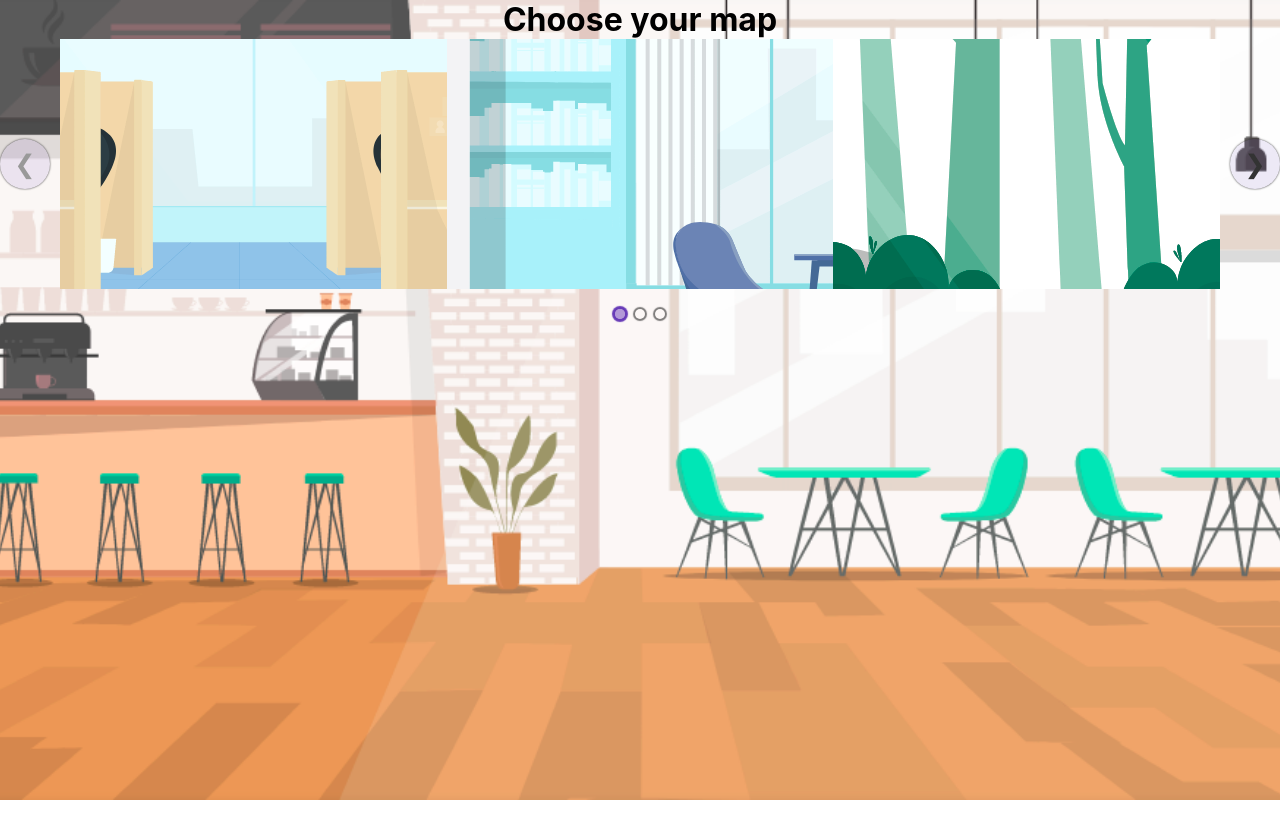
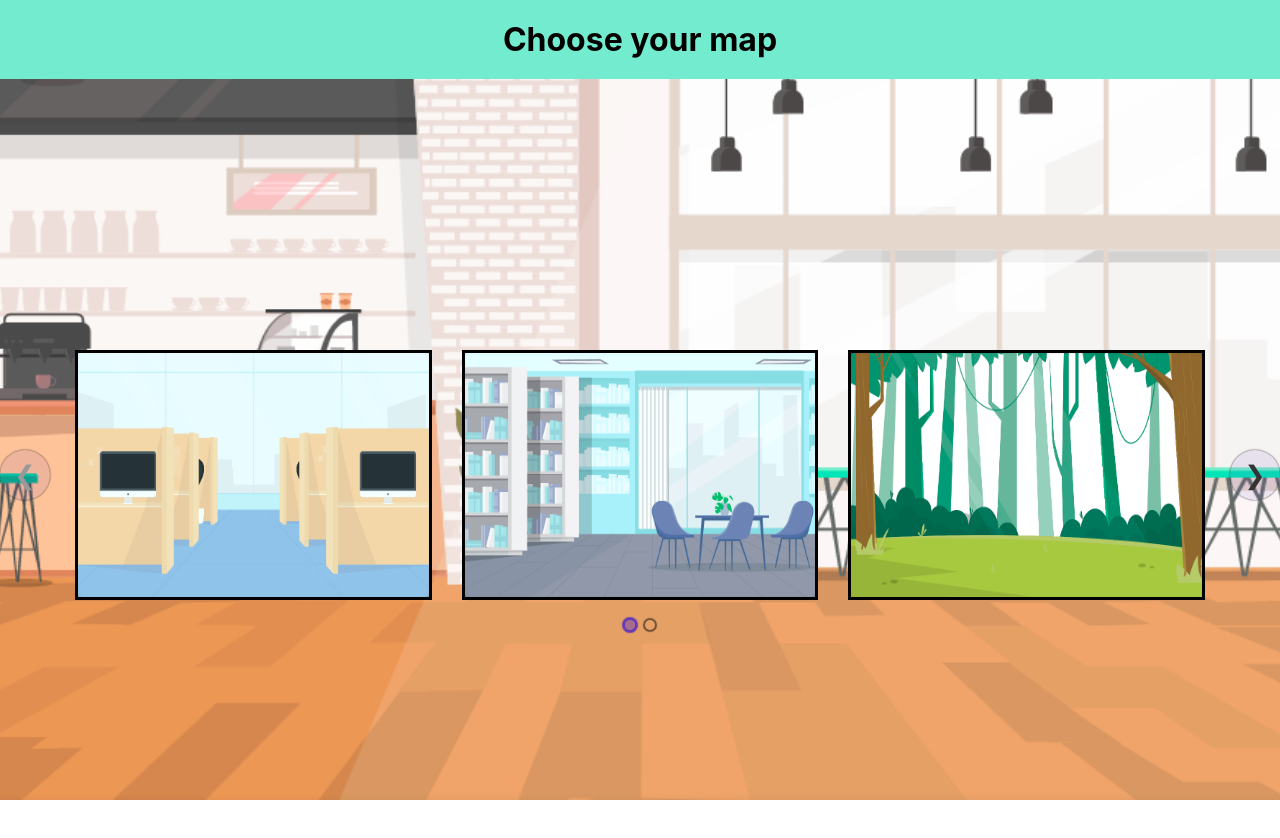
Before and after one commit to eddymandran/stay-alive-hackathon2, a React (Create React App) app: page /choosemap in a window 1280 px wide. Shown: the top 838 px of the page. Before the commit the page ends 800 px from the top, so only its background shows below. Built offline with nearby package versions, Linux system fonts and the light colour scheme.

Commit message:
carousel is designed

```diff
--- a/src/Components/ChooseMap.js
+++ b/src/Components/ChooseMap.js
@@ -7,6 +7,8 @@ import Bureau1 from "../images/Bureau1.png";
 import Bibliotheque from "../images/Bibliotheque.png";
 import Foret from "../images/Foret.png";
 import Jardin from "../images/Jardin.png";
+import Balcon from "../images/Balcon.png";
+import Salle from "../images/Salle.png";
 
 const breakPoints = [
   { width: 1, itemsToShow: 1 },
@@ -18,26 +20,36 @@ const breakPoints = [
 function ChooseMap() {
   return (
     <div className="choosemap-body">
-      <h1 style={{ textAlign: "center" }}>Choose your map</h1>
+      <div className="choosemap-title-container">
+        {" "}
+        <h1
+          className="choosemap-title"
+          style={{ textAlign: "center", padding: "20px" }}
+        >
+          Choose your map
+        </h1>
+      </div>
       <div className="App">
         <Carousel breakPoints={breakPoints}>
           <Item>
-            <img src={Bureau1} />
+            <img style={{ width: "100%", height: "100%" }} src={Bureau1} />
           </Item>
           <Item>
             {" "}
-            <img src={Bibliotheque} />
+            <img style={{ width: "100%", height: "100%" }} src={Bibliotheque} />
           </Item>
           <Item>
-            <img src={Foret} />
+            <img style={{ width: "100%", height: "100%" }} src={Foret} />
           </Item>
           <Item>
-            <img src={Jardin} />
+            <img style={{ width: "100%", height: "100%" }} src={Jardin} />
           </Item>
-          <Item>Five</Item>
-          <Item>Six</Item>
-          <Item>Seven</Item>
-          <Item>Eight</Item>
+          <Item>
+            <img style={{ width: "100%", height: "100%" }} src={Balcon} />
+          </Item>
+          <Item>
+            <img style={{ width: "100%", height: "100%" }} src={Salle} />
+          </Item>
         </Carousel>
       </div>
     </div>
--- a/src/Styles/ChooseMap.scss
+++ b/src/Styles/ChooseMap.scss
@@ -1,3 +1,12 @@
+.choosemap-title {
+  background-color: #73ebce;
+  text-align: center;
+}
+.choosemap-title-container {
+  height: 350px;
+  width: 100%;
+  text-align: center;
+}
 .choosemap-body {
   background: url("../images/Cafe.png");
   background-attachment: fixed;
@@ -5,3 +14,10 @@
   background-position: center;
   height: 100vh;
 }
+.App img {
+  border: 3px solid black;
+}
+
+.App {
+  height: 100%;
+}
```
Also changed, not shown: 1 other file (tests, documents, lock files or other folders).
